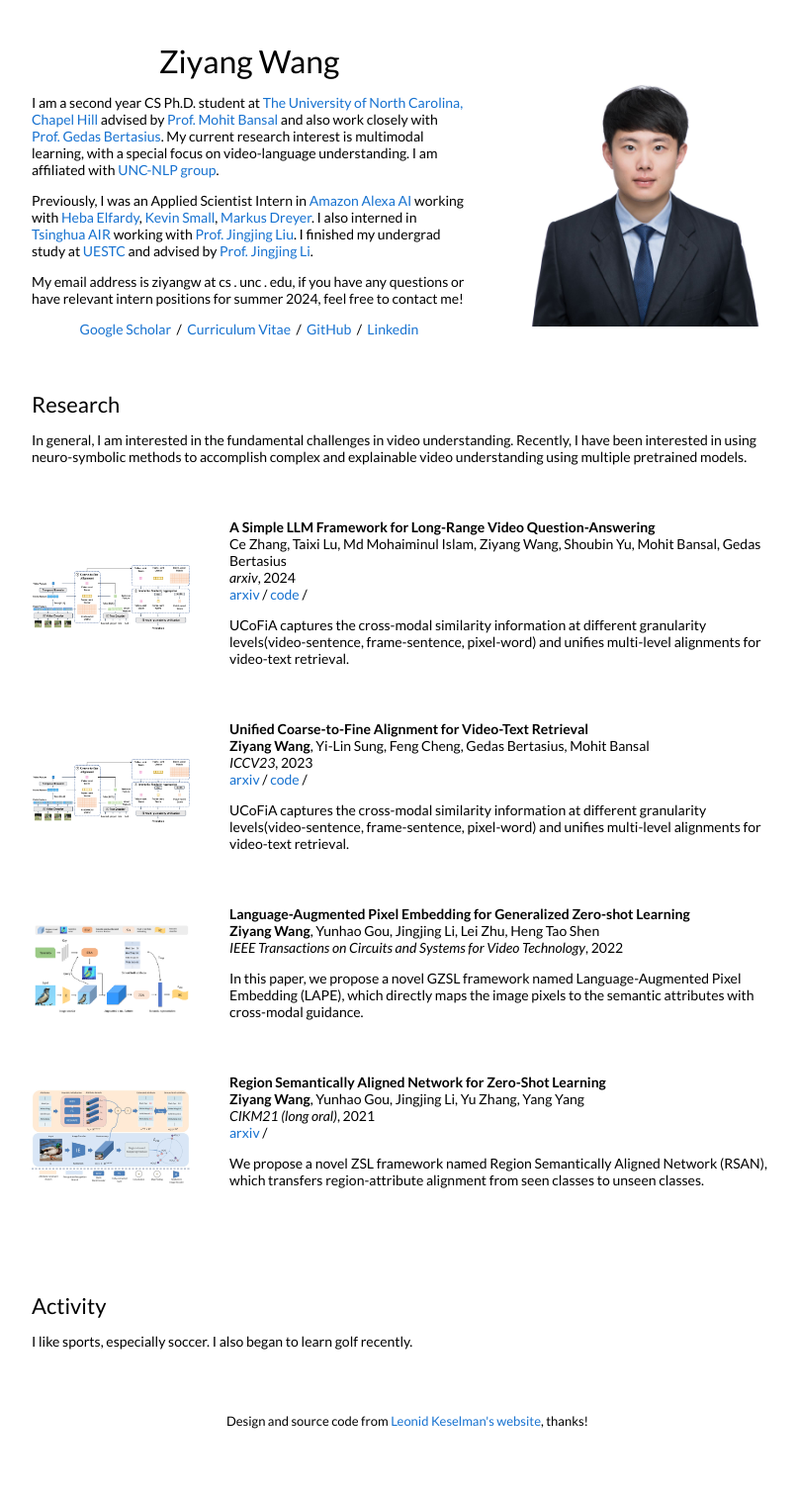
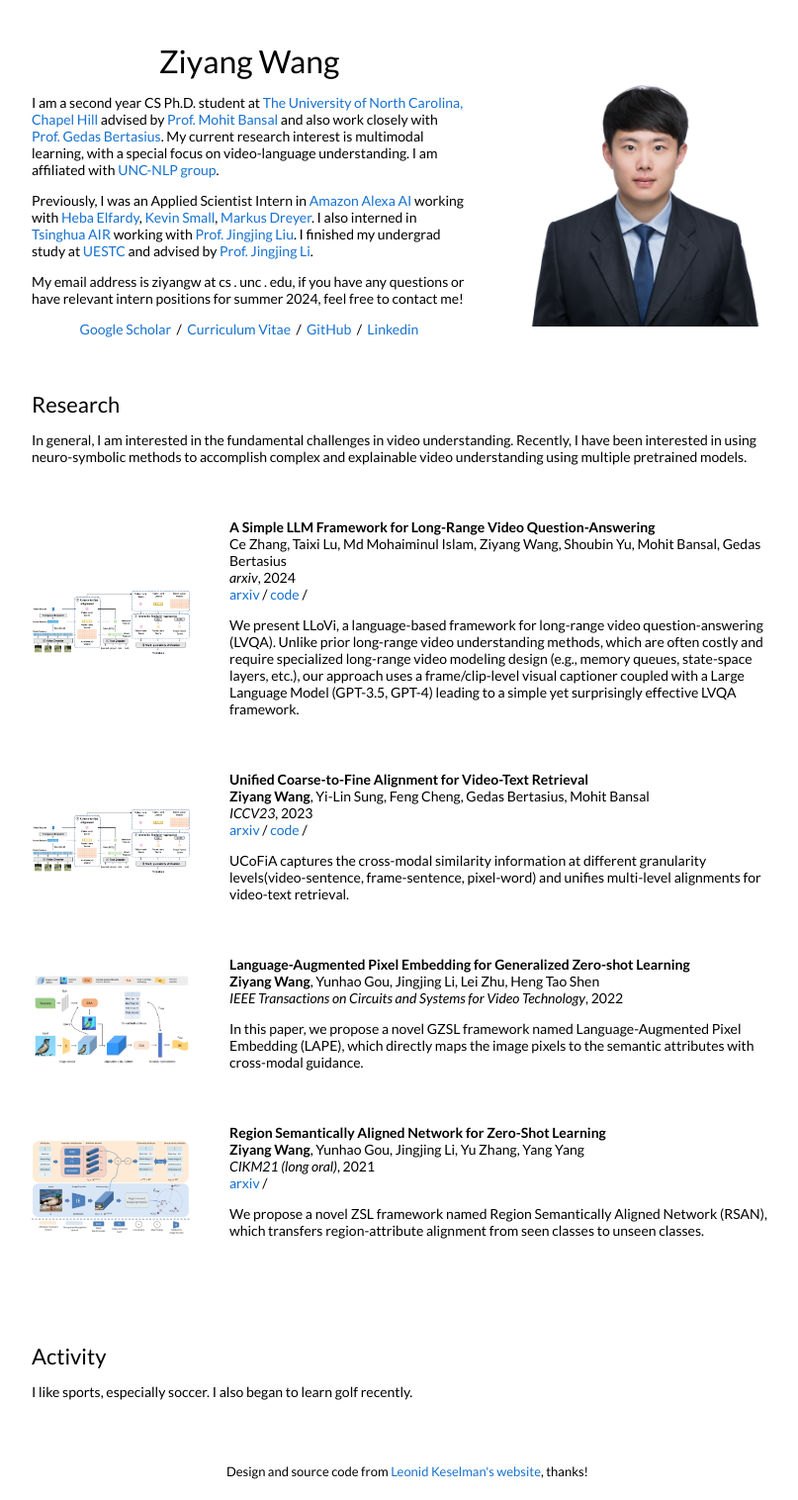
Before and after one commit to ZiyangW2000/ZiyangW2000.github.io, a Jekyll site: the page built from _posts/2017-06-10-cs234.markdown, in a window 1280 px wide. Shown: the whole page at 99% size, without its empty margins (228-1035 px from the left). Built offline with Jekyll 4.4.1, drawn with Linux system fonts in a browser that asks for light colours; before the commit the page ends 1465 px from its top, so only the background shows below that.

Commit message:
Update 2017-06-10-cs234.markdown

```diff
--- a/_posts/2017-06-10-cs234.markdown
+++ b/_posts/2017-06-10-cs234.markdown
@@ -10,4 +10,4 @@ venue: "arxiv"
 arxiv: https://arxiv.org/abs/2312.17235
 code: https://github.com/CeeZh/LLoVi
 ---
-UCoFiA captures the cross-modal similarity information at different granularity levels(video-sentence, frame-sentence, pixel-word) and unifies multi-level alignments for video-text retrieval.
+We present LLoVi, a language-based framework for long-range video question-answering (LVQA). Unlike prior long-range video understanding methods, which are often costly and require specialized long-range video modeling design (e.g., memory queues, state-space layers, etc.), our approach uses a frame/clip-level visual captioner coupled with a Large Language Model (GPT-3.5, GPT-4) leading to a simple yet surprisingly effective LVQA framework.
```
